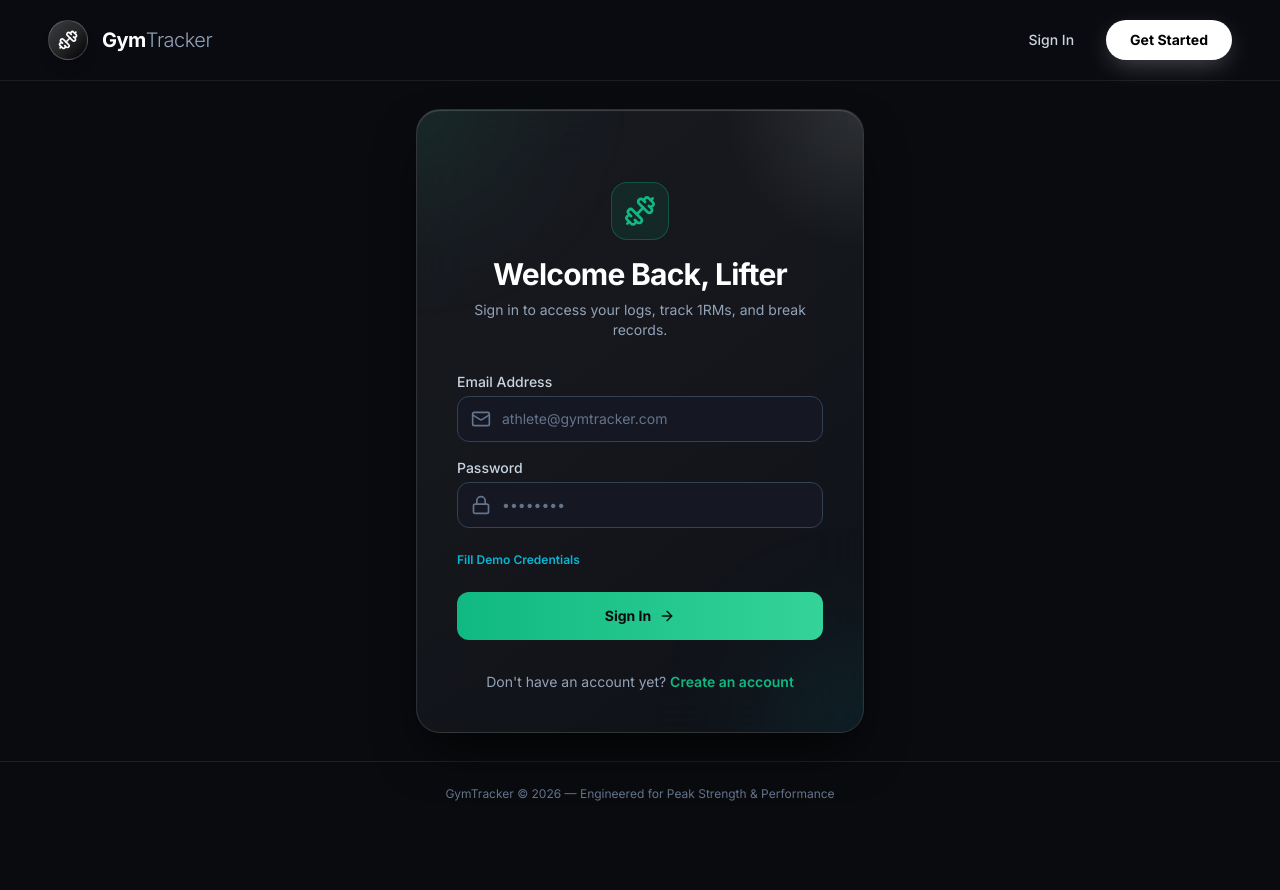
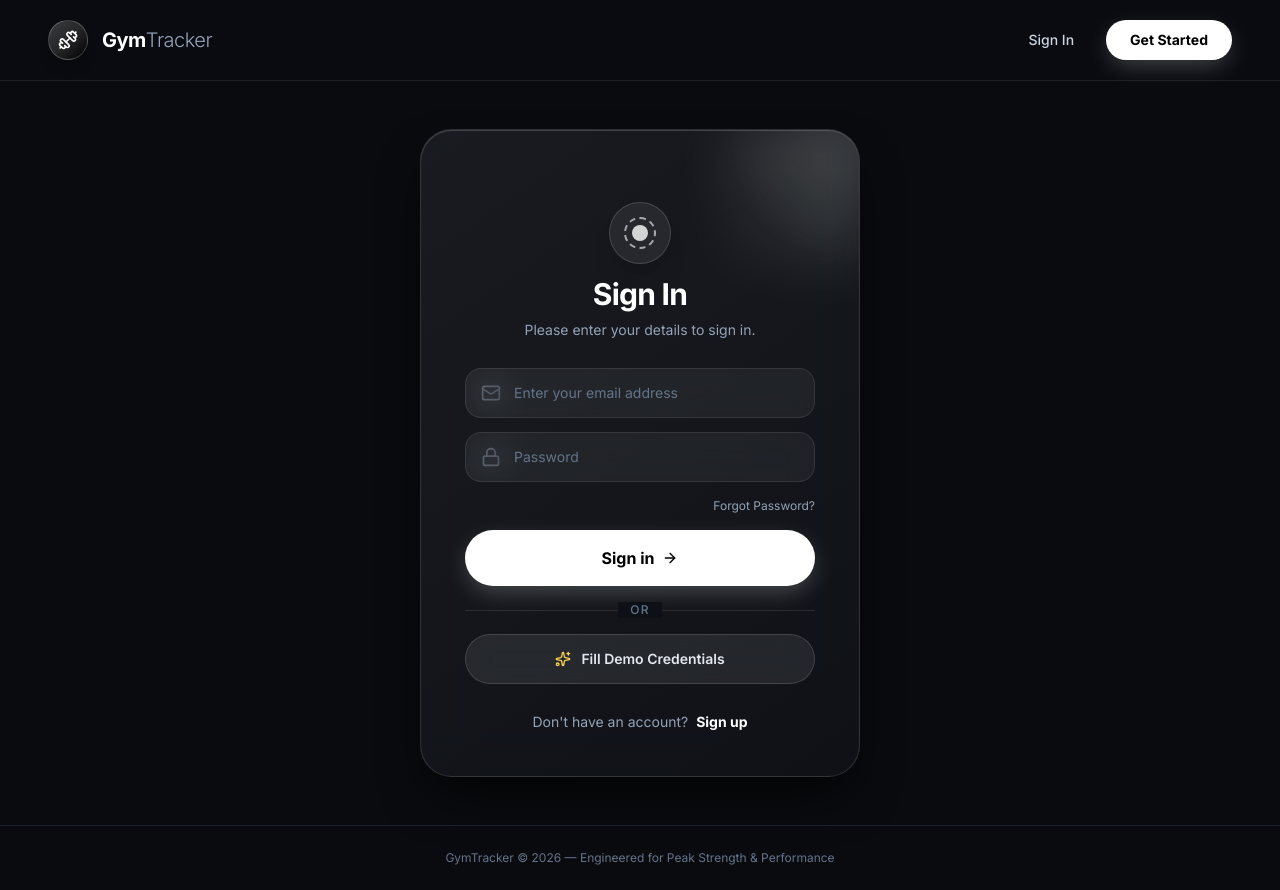
Before and after one commit to SatyamSingh-16/GymTracker, a React (Vite) app in the folder frontend/: page /login in a window 1280 px wide. Before the commit the page ends 826 px from the top, so only its background shows below. Built offline with nearby package versions, Linux system fonts and the light colour scheme.

Commit message:
fix(auth): fix invisible text on white Sign In button and refine frosted card styling

```diff
--- a/frontend/src/pages/LoginPage.tsx
+++ b/frontend/src/pages/LoginPage.tsx
@@ -2,7 +2,7 @@ import React, { useState } from 'react';
 import { Link, useNavigate } from 'react-router-dom';
 import { useAuth } from '../context/AuthContext';
 import { authApi } from '../api/endpoints';
-import { Dumbbell, Lock, Mail, AlertCircle, ArrowRight } from 'lucide-react';
+import { Lock, Mail, AlertCircle, ArrowRight, Sparkles } from 'lucide-react';
 
 export const LoginPage: React.FC = () => {
   const navigate = useNavigate();
@@ -35,39 +35,39 @@ export const LoginPage: React.FC = () => {
   };
 
   return (
-    <div className="min-h-[85vh] flex items-center justify-center px-4 sm:px-6 lg:px-8">
-      <div className="max-w-md w-full space-y-8 glass-card p-8 sm:p-10 rounded-3xl border border-slate-800 shadow-2xl relative overflow-hidden">
-        {/* Background ambient glow */}
-        <div className="absolute -top-24 -left-24 w-48 h-48 bg-brand-emerald/10 rounded-full blur-3xl pointer-events-none" />
-        <div className="absolute -bottom-24 -right-24 w-48 h-48 bg-brand-cyan/10 rounded-full blur-3xl pointer-events-none" />
+    <div className="min-h-[85vh] flex items-center justify-center px-4 sm:px-6 lg:px-8 py-12 relative">
+      {/* Frosted Glass Login Card (Exact match to Image 2) */}
+      <div className="max-w-[440px] w-full glass-card p-8 sm:p-11 rounded-[32px] border border-white/15 shadow-2xl relative overflow-hidden space-y-7 backdrop-blur-2xl">
+        {/* Subtle Ambient light flare in top right corner */}
+        <div className="absolute top-0 right-0 w-36 h-36 bg-gradient-to-bl from-white/15 to-transparent blur-xl pointer-events-none rounded-tr-[32px]" />
 
-        <div className="text-center relative">
-          <div className="inline-flex p-3 rounded-2xl bg-brand-emerald/10 border border-brand-emerald/30 text-brand-emerald mb-4">
-            <Dumbbell className="w-8 h-8" />
+        {/* Brand Icon (Concentric pattern inspired by Image 2) */}
+        <div className="text-center relative space-y-2">
+          <div className="inline-flex p-3.5 rounded-full bg-white/[0.07] border border-white/15 text-white shadow-xl mb-1">
+            <div className="w-8 h-8 rounded-full border-2 border-dashed border-white/60 flex items-center justify-center">
+              <div className="w-4 h-4 rounded-full bg-white/80" />
+            </div>
           </div>
-          <h2 className="text-3xl font-extrabold text-white tracking-tight">
-            Welcome Back, Lifter
+          <h2 className="text-3xl font-extrabold text-white tracking-tight font-sans">
+            Sign In
           </h2>
-          <p className="mt-2 text-sm text-slate-400">
-            Sign in to access your logs, track 1RMs, and break records.
+          <p className="text-slate-400 text-sm">
+            Please enter your details to sign in.
           </p>
         </div>
 
         {error && (
-          <div className="flex items-center gap-3 p-4 rounded-xl bg-red-500/10 border border-red-500/20 text-red-400 text-sm">
+          <div className="flex items-center gap-3 p-4 rounded-2xl bg-red-500/10 border border-red-500/20 text-red-300 text-sm backdrop-blur-md">
             <AlertCircle className="w-5 h-5 shrink-0" />
             <span>{error}</span>
           </div>
         )}
 
-        <form className="mt-8 space-y-6" onSubmit={handleSubmit}>
-          <div className="space-y-4">
+        <form className="space-y-4" onSubmit={handleSubmit}>
+          <div className="space-y-3.5">
             <div>
-              <label className="block text-sm font-medium text-slate-300 mb-1">
-                Email Address
-              </label>
               <div className="relative">
-                <div className="absolute inset-y-0 left-0 pl-3.5 flex items-center pointer-events-none text-slate-500">
+                <div className="absolute inset-y-0 left-0 pl-4 flex items-center pointer-events-none text-slate-400">
                   <Mail className="w-5 h-5" />
                 </div>
                 <input
@@ -75,18 +75,15 @@ export const LoginPage: React.FC = () => {
                   required
                   value={email}
                   onChange={(e) => setEmail(e.target.value)}
-                  placeholder="athlete@gymtracker.com"
-                  className="w-full pl-11 pr-4 py-3 bg-dark-800 border border-slate-700 rounded-xl text-white placeholder-slate-500 focus:outline-none focus:ring-2 focus:ring-brand-emerald focus:border-transparent transition-all text-sm"
+                  placeholder="Enter your email address"
+                  className="w-full pl-12 pr-4 py-3.5 glass-input rounded-2xl text-white placeholder-slate-500 text-sm"
                 />
               </div>
             </div>
 
             <div>
-              <label className="block text-sm font-medium text-slate-300 mb-1">
-                Password
-              </label>
               <div className="relative">
-                <div className="absolute inset-y-0 left-0 pl-3.5 flex items-center pointer-events-none text-slate-500">
+                <div className="absolute inset-y-0 left-0 pl-4 flex items-center pointer-events-none text-slate-400">
                   <Lock className="w-5 h-5" />
                 </div>
                 <input
@@ -94,45 +91,65 @@ export const LoginPage: React.FC = () => {
                   required
                   value={password}
                   onChange={(e) => setPassword(e.target.value)}
-                  placeholder="••••••••"
-                  className="w-full pl-11 pr-4 py-3 bg-dark-800 border border-slate-700 rounded-xl text-white placeholder-slate-500 focus:outline-none focus:ring-2 focus:ring-brand-emerald focus:border-transparent transition-all text-sm"
+                  placeholder="Password"
+                  className="w-full pl-12 pr-4 py-3.5 glass-input rounded-2xl text-white placeholder-slate-500 text-sm"
                 />
               </div>
             </div>
           </div>
 
-          <div className="flex items-center justify-between text-sm">
+          <div className="flex items-center justify-end text-xs text-slate-400">
             <button
               type="button"
               onClick={fillDemo}
-              className="text-xs font-semibold text-brand-cyan hover:underline transition-colors"
+              className="text-slate-400 hover:text-white transition-colors"
             >
-              Fill Demo Credentials
+              Forgot Password?
             </button>
           </div>
 
+          {/* Primary Solid White Pill Button (Like Image 2) */}
           <button
             type="submit"
             disabled={loading}
-            className="w-full flex items-center justify-center py-3.5 px-4 rounded-xl text-sm font-bold text-dark-900 bg-gradient-to-r from-brand-emerald to-emerald-400 hover:from-emerald-400 hover:to-emerald-300 shadow-glow-emerald transition-all transform active:scale-[0.98] disabled:opacity-50"
+            className="w-full flex items-center justify-center py-4 px-6 rounded-full text-base font-bold text-black !text-black bg-white hover:bg-slate-200 shadow-pill-white transition-all transform active:scale-[0.98] disabled:opacity-50 btn-white"
           >
             {loading ? (
-              <div className="w-5 h-5 border-2 border-dark-900 border-t-transparent rounded-full animate-spin" />
+              <div className="w-5 h-5 border-2 border-black border-t-transparent rounded-full animate-spin" />
             ) : (
-              <span className="flex items-center gap-2">
-                Sign In <ArrowRight className="w-4 h-4" />
+              <span className="flex items-center gap-2 text-black !text-black font-bold">
+                Sign in <ArrowRight className="w-4 h-4 text-black !text-black" />
               </span>
             )}
+          </button>
+
+          {/* Divider */}
+          <div className="relative flex items-center justify-center my-4">
+            <div className="border-t border-white/10 w-full" />
+            <span className="bg-[#0e1017] px-3 text-xs uppercase tracking-widest text-slate-500 font-medium">
+              OR
+            </span>
+            <div className="border-t border-white/10 w-full" />
+          </div>
+
+          {/* Demo Button styled as secondary frosted pill */}
+          <button
+            type="button"
+            onClick={fillDemo}
+            className="w-full flex items-center justify-center gap-2.5 py-3.5 px-6 rounded-full text-sm font-semibold text-slate-200 glass-pill transition-all"
+          >
+            <Sparkles className="w-4 h-4 text-amber-300" />
+            <span>Fill Demo Credentials</span>
           </button>
         </form>
 
         <p className="text-center text-sm text-slate-400">
-          Don't have an account yet?{' '}
+          Don't have an account?{' '}
           <Link
             to="/register"
-            className="font-semibold text-brand-emerald hover:text-emerald-400 transition-colors"
+            className="font-bold text-white hover:underline transition-colors ml-1"
           >
-            Create an account
+            Sign up
           </Link>
         </p>
       </div>
```
